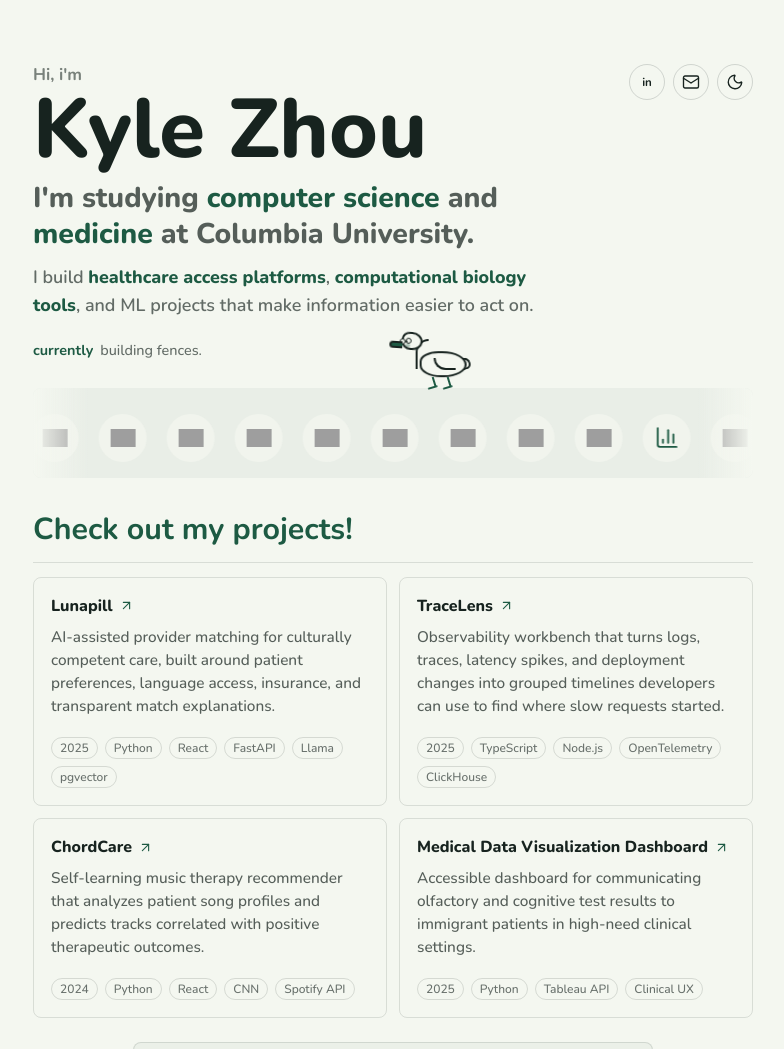
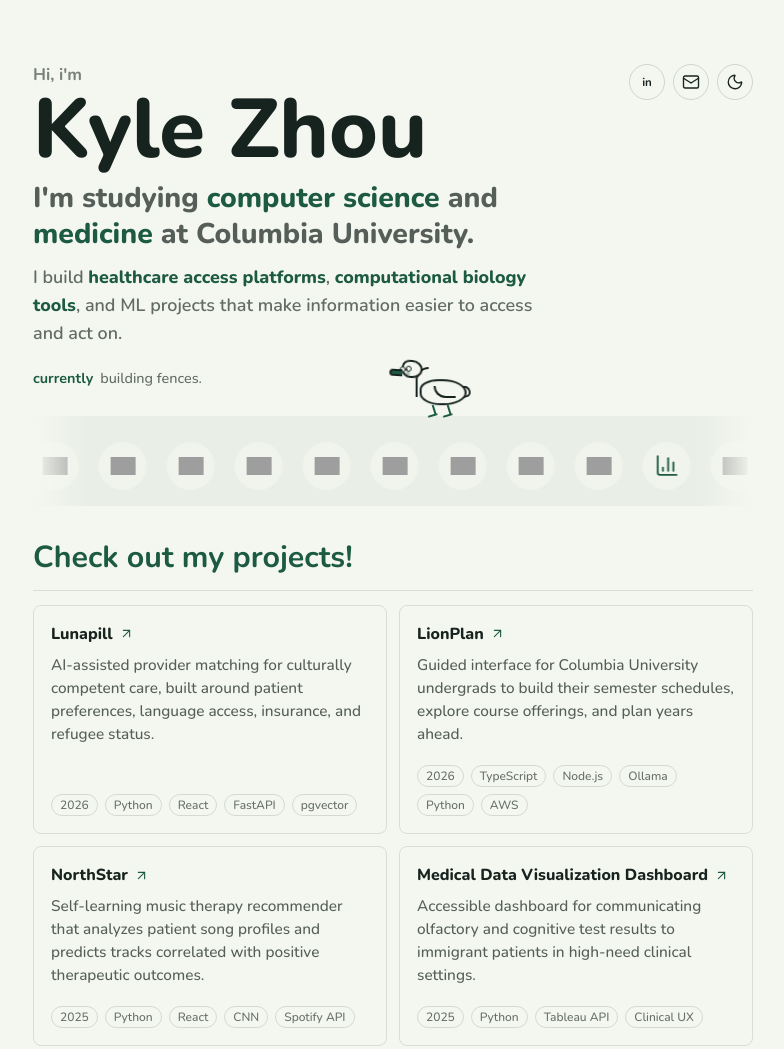
Before and after one commit to kzhou0/kzhou0.github.io, a website: page index.html in a window 1280 px wide. Shown: the top 1049 px of the page, without its empty margins (247-1031 px from the left). Drawn offline with nearby package versions, Linux system fonts and the light colour scheme; grey boxes are pictures that could not be loaded; some icons are missing.

Commit message:
Update project details in index.html

```diff
--- a/index.html
+++ b/index.html
@@ -47,7 +47,7 @@
             <p class="intro-line">
               I build <em>healthcare access platforms</em>,
               <em>computational biology tools</em>, and ML projects that make
-              information easier to act on.
+              information easier to access and act on.
             </p>
           </div>
           <p class="status">
@@ -124,8 +124,8 @@
                 Lunapill
                 <a
                   class="project-link"
-                  href="https://github.com/kylezhou77/concordcare-studio"
-                  aria-label="Open ConcordCare Studio on GitHub"
+                  href="https://kzhou0.github.io/"
+                  aria-label="Open Lunapill"
                 >
                   <i data-lucide="arrow-up-right">go</i>
                 </a>
@@ -133,15 +133,14 @@
               <p>
                 AI-assisted provider matching for culturally competent care,
                 built around patient preferences, language access, insurance, and
-                transparent match explanations.
+                refugee status.
               </p>
             </div>
             <div class="meta">
-              <span>2025</span>
+              <span>2026</span>
               <span>Python</span>
               <span>React</span>
               <span>FastAPI</span>
-              <span>Llama</span>
               <span>pgvector</span>
             </div>
           </article>
@@ -149,34 +148,33 @@
           <article class="project">
             <div class="project-main">
               <span class="project-title">
-                TraceLens
+                LionPlan
                 <a
                   class="project-link"
-                  href="https://github.com/kylezhou77/tracelens"
-                  aria-label="Open TraceLens on GitHub"
+                  href="https://kzhou0.github.io/"
+                  aria-label="Open LionPlan"
                 >
                   <i data-lucide="arrow-up-right">go</i>
                 </a>
               </span>
               <p>
-                Observability workbench that turns logs, traces, latency spikes,
-                and deployment changes into grouped timelines developers can use
-                to find where slow requests started.
+                Guided interface for Columbia University undergrads to build their semester schedules, explore course offerings, and plan years ahead.
               </p>
             </div>
             <div class="meta">
-              <span>2025</span>
+              <span>2026</span>
               <span>TypeScript</span>
               <span>Node.js</span>
-              <span>OpenTelemetry</span>
-              <span>ClickHouse</span>
+              <span>Ollama</span>
+              <span>Python</span>
+              <span>AWS</span>
             </div>
           </article>
 
           <article class="project">
             <div class="project-main">
               <span class="project-title">
-                ChordCare
+                NorthStar
                 <a
                   class="project-link"
                   href="https://github.com/kylezhou77/chordcare"
@@ -192,7 +190,7 @@
               </p>
             </div>
             <div class="meta">
-              <span>2024</span>
+              <span>2025</span>
               <span>Python</span>
               <span>React</span>
               <span>CNN</span>
```
